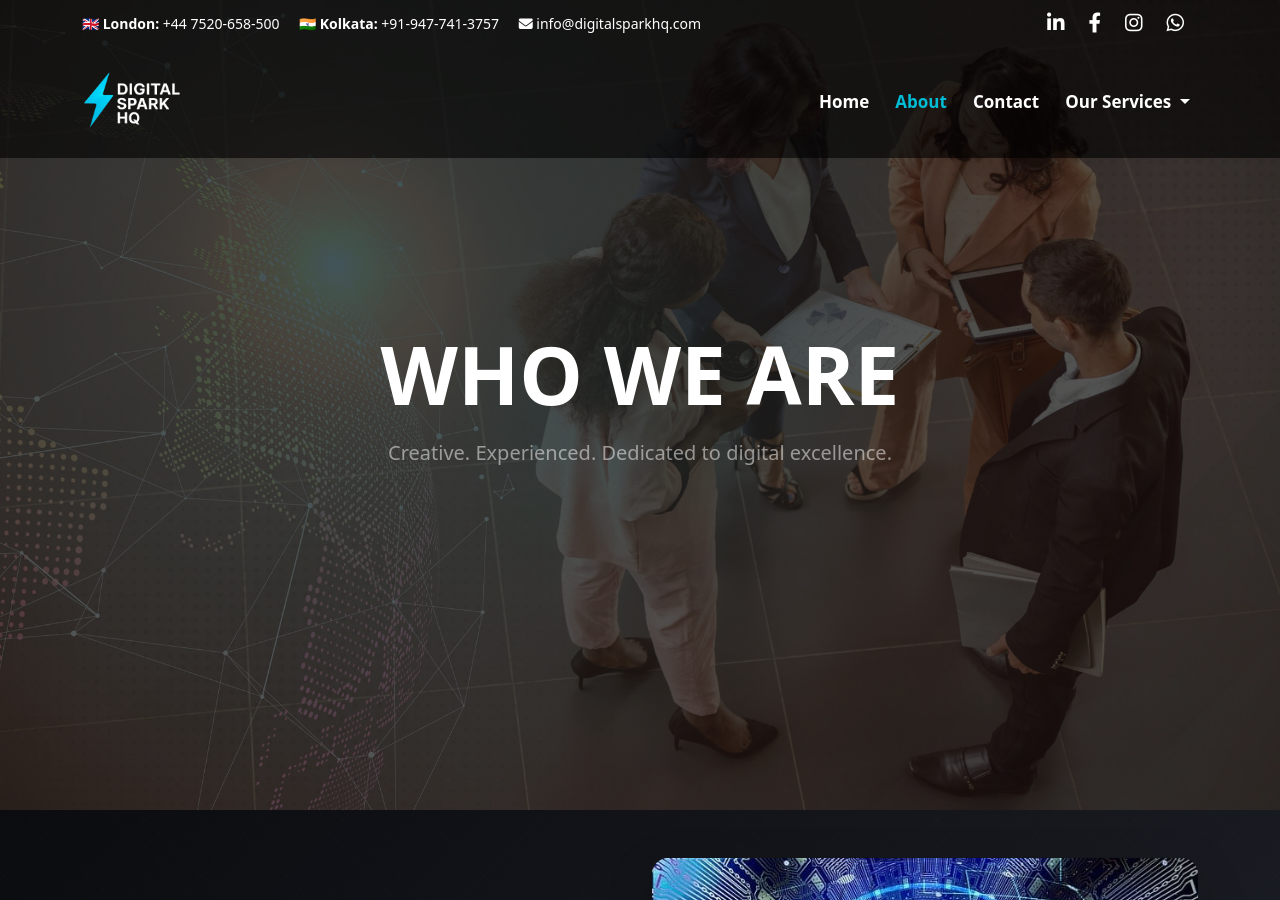
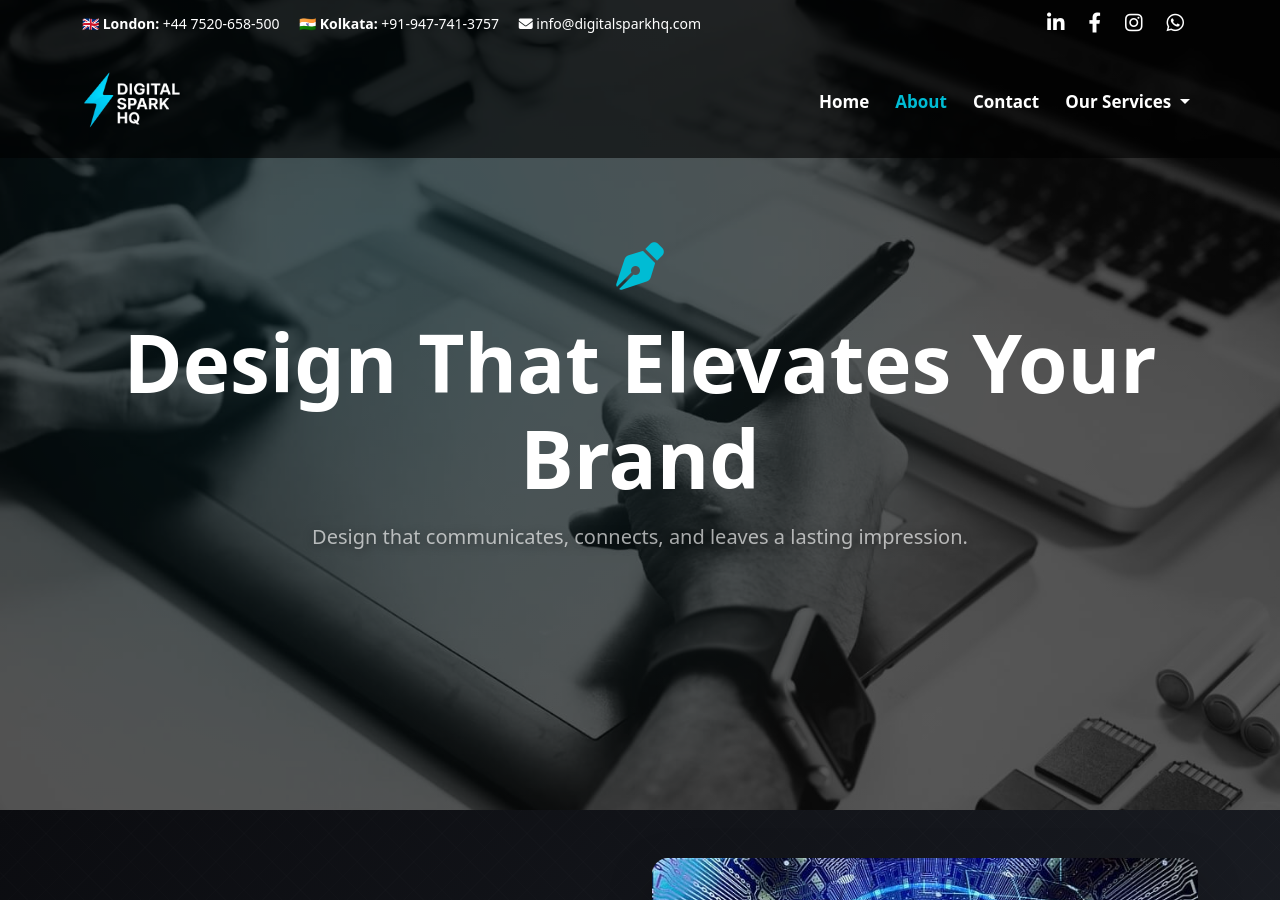
Before and after one commit to Iambiswajit-C/digitalsparkhq, a Jekyll site: the page built from about.md, in a window 1280 px wide and 900 px high. Built offline with Jekyll 4.4.1, drawn with Linux system fonts in a browser that asks for light colours.

Commit message:
Update about.md

```diff
--- a/about.md
+++ b/about.md
@@ -9,13 +9,20 @@ breadcrumb:
     url: "https://digitalsparkhq.com/about/"
 ---
 
-<!-- Hero Section -->
-<section id="about-hero" class="text-center text-white position-relative d-flex justify-content-center align-items-center" style="height:90vh; background:url('{{ '/assets/images/about-hero.jpg' | relative_url }}') center/cover no-repeat;">
+<!-- HERO Section -->
+<section id="service-hero"
+  class="text-center text-white position-relative d-flex justify-content-center align-items-center"
+  style="height:90vh; background:url('{{ '/assets/images/graphic-design-hero.jpg' | relative_url }}') center/cover no-repeat;">
+
   <div class="hero-overlay"></div>
   <div class="hero-glow"></div>
-  <div class="container position-relative z-2">
-    <h1 class="about-hero-text display-1 fw-bold">WHO WE ARE</h1>
-    <p class="lead text-white-50 mt-3">Creative. Experienced. Dedicated to digital excellence.</p>
+
+  <div class="container position-relative z-2 fade-in">
+    <i class="fas fa-pen-nib fa-3x mb-4" style="color: var(--hover-color);"></i>
+    <h1 class="display-1 fw-bold">Design That Elevates Your Brand</h1>
+    <p class="lead opacity-75 mt-3 mx-auto hero-subtext" style="max-width:820px;">
+      Design that communicates, connects, and leaves a lasting impression.
+    </p>
   </div>
 </section>
 
```
